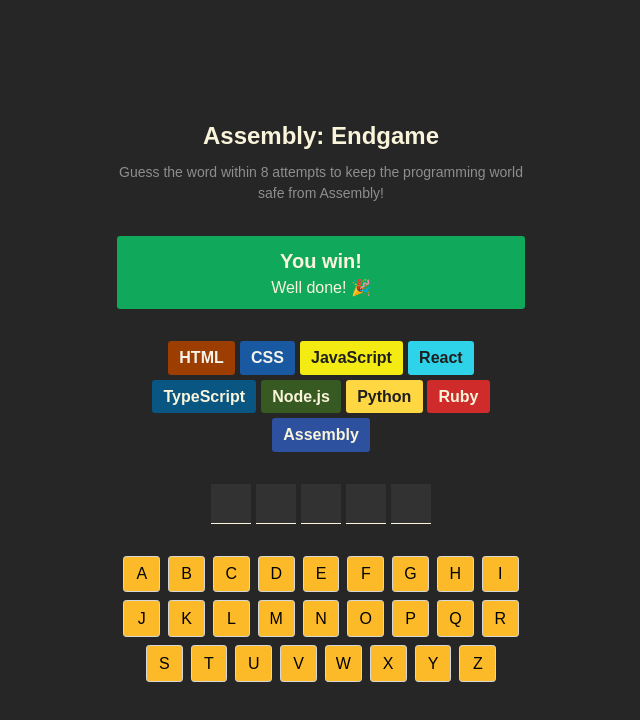
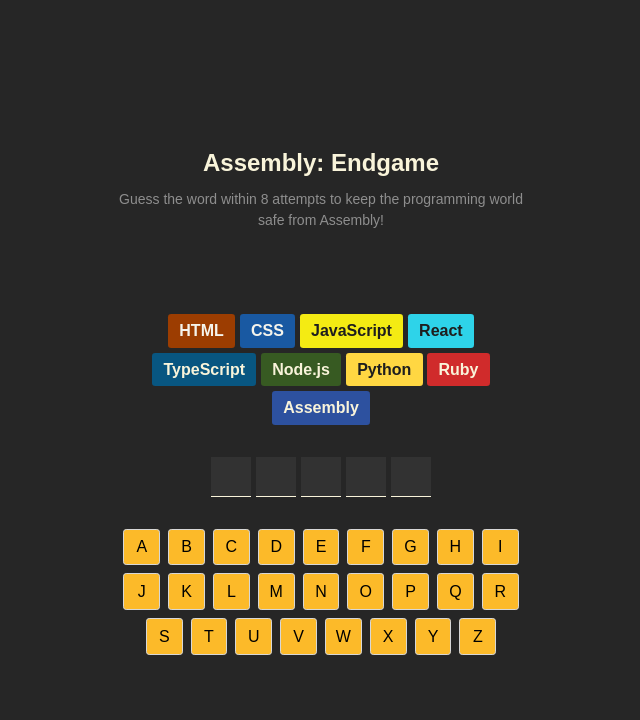
Before and after one commit to anamarijadraskovic/assembly_endgame, a React (Vite) app: page / in a window 1280 px wide. Shown: the top 720 px of the page, without its empty margins (319-959 px from the left). Built offline with nearby package versions, Linux system fonts and the light colour scheme; a web font is replaced by a local one.

Commit message:
Render appropriate game statuses after game ends

```diff
--- a/src/App.css
+++ b/src/App.css
@@ -36,8 +36,15 @@
   padding: 0.6rem;
   color: #f9f4da;
   text-align: center;
+  border-radius: 0.2rem;
+}
+
+section.game-status.won {
   background-color: #10a95b;
-  border-radius: 0.2rem;
+}
+
+section.game-status.lost {
+  background-color: #ba2a2a;
 }
 
 section.game-status > h2 {
--- a/src/App.jsx
+++ b/src/App.jsx
@@ -70,6 +70,33 @@
     );
   });
 
+  const gameStatusClass = clsx("game-status", {
+    won: isGameWon,
+    lost: isGameLost,
+  });
+
+  function renderGameStatus() {
+    if (!isGameOver) {
+      return null;
+    }
+
+    if (isGameWon) {
+      return (
+        <>
+          <h2>You win!</h2>
+          <p>Well done! 🎉</p>
+        </>
+      );
+    } else {
+      return (
+        <>
+          <h2>Game over!</h2>
+          <p>You lose! Better start learning Assembly 😭</p>
+        </>
+      );
+    }
+  }
+
   return (
     <main>
       <header>
@@ -79,10 +106,7 @@
           from Assembly!
         </p>
       </header>
-      <section className="game-status">
-        <h2>You win!</h2>
-        <p>Well done! 🎉</p>
-      </section>
+      <section className={gameStatusClass}>{renderGameStatus()}</section>{" "}
       <section className="language-chips">{languageElements}</section>
       <section className="word">{letterElements}</section>
       <section className="keyboard">{keyboardElements}</section>
```
